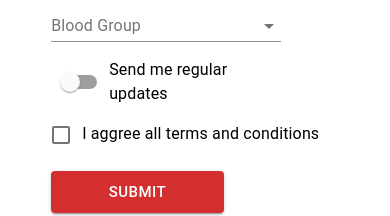
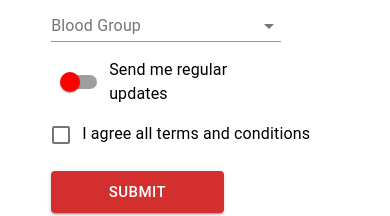
Before and after one commit to HasanMt12/Hospital_management_client, a React (Create React App) app: page / in a window 390 px wide. Shown: the part 5300-5516 px from the top of the page. Built offline with nearby package versions, Linux system fonts and the light colour scheme.

Commit message:
update image od donation form

```diff
--- a/src/Pages/Home/Donate/DonationForm.js
+++ b/src/Pages/Home/Donate/DonationForm.js
@@ -1,6 +1,5 @@
-import React, { useState } from "react";
+import React from "react";
 import Button from "@mui/material/Button";
-// import TextField from '@mui/material/TextField';
 import Box from "@mui/material/Box";
 import "./Donate.css";
 import hero from "../../../assets/882096_1029.jpg";
@@ -53,13 +52,11 @@ const DonationForm = () => {
       </p>
       <div className="box grid lg:grid-cols-2  md:grid-cols-2 grid-cols-1 lg:gap-10  gap-3">
         <div className="box-primary">
-
           <img
             src={hero}
-            className="lg:h-[470px]  h-[300px] lg:w-[450px] w-[280px]"
+            className="lg:h-[390px]  h-[300px] lg:w-[380px] w-[280px]"
             alt=""
           />
-
         </div>
         <div className="box-secondary">
           <form onSubmit={handleSubmit(onSubmit)}>
@@ -215,17 +212,18 @@ const DonationForm = () => {
             {/*  Switch */}
             <FormControlLabel
               className={classes.inputField}
+
               control={
-                <Switch {...register("notification")} name="notification" />
+                <Switch  style={{color:"red"}} {...register("notification")} name="notification" />
               }
               label="Send me regular updates"
             />
 
             {/* Checkbox */}
             <FormControlLabel
-              style={{ display: "block", marginBottom: 15 }}
-              control={<Checkbox name="tnc" {...register("checkbox")} />}
-              label="I aggree all terms and conditions"
+              style={{ display: "block", marginBottom: 15 ,  }}
+              control={<Checkbox  name="tnc" {...register("checkbox")} />}
+              label="I agree all terms and conditions"
             />
 
             <Button
```
